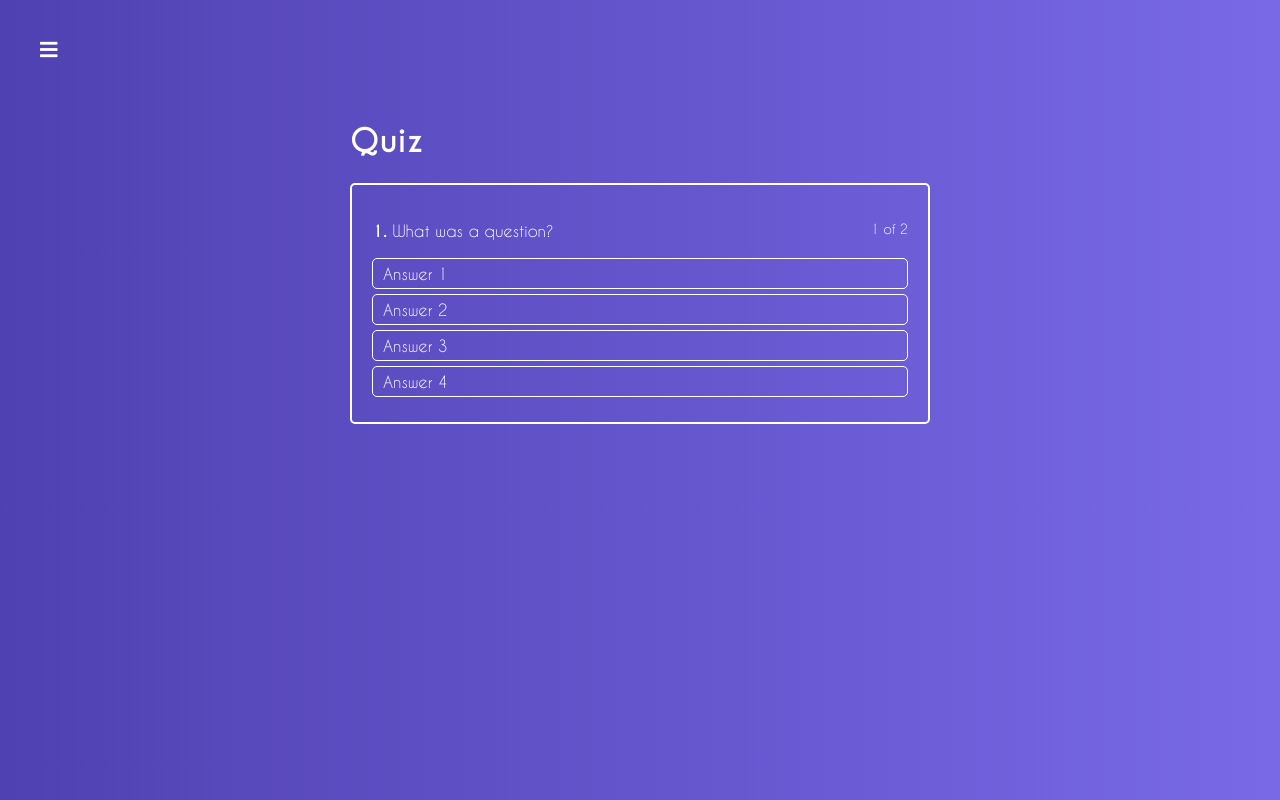
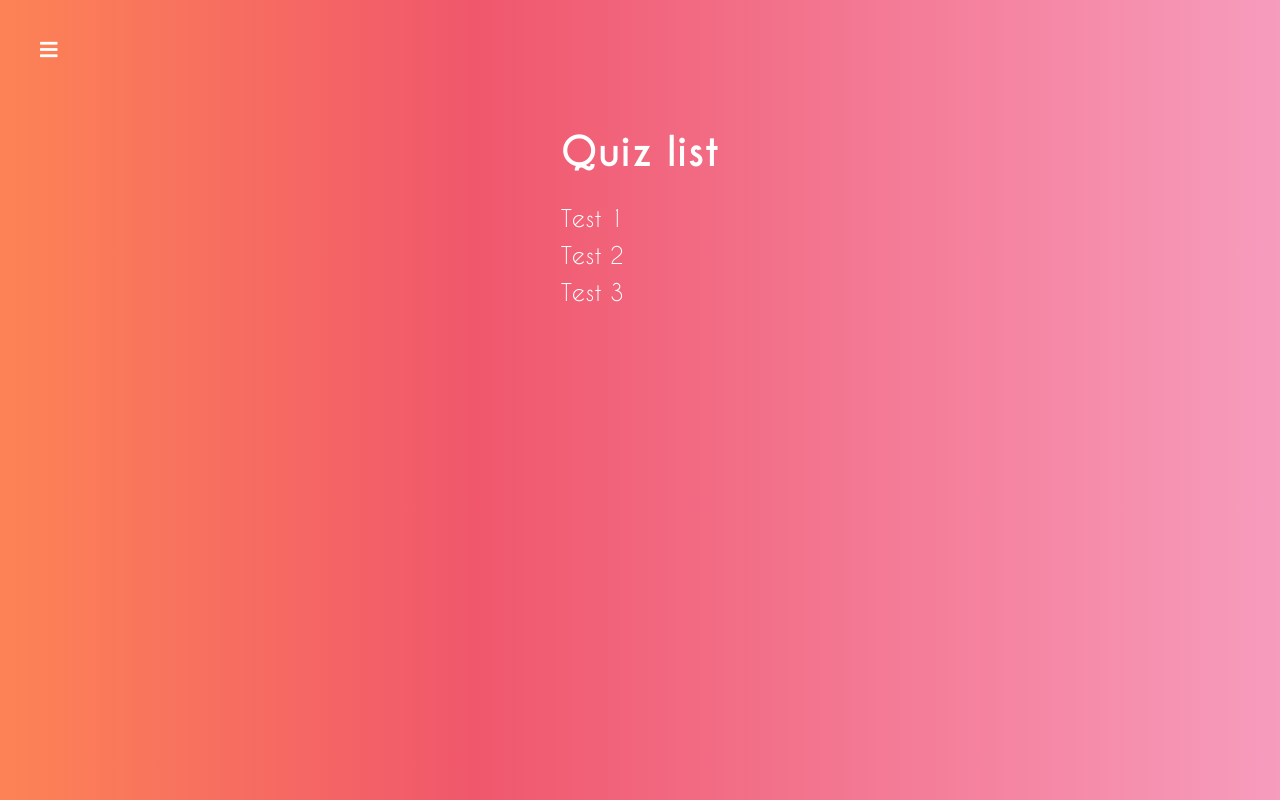
Before and after one commit to Maryan-Serpneviy/quiz-app_react-redux, a React app: page / in a window 1280 px wide. Built offline with nearby package versions, Linux system fonts and the light colour scheme.

Commit message:
Upd: app routing

```diff
--- a/src/components/App.tsx
+++ b/src/components/App.tsx
@@ -1,11 +1,20 @@
 import React from 'react'
+import { Switch, Route } from 'react-router-dom'
 import Layout from '~hoc/Layout'
+import Auth from '~cn/Auth'
+import Creator from '~cn/Creator'
+import List from '~cn/List'
 import Quiz from '~cn/Quiz'
 
 export default function App() {
     return (
         <Layout>
-            <Quiz />
+            <Switch>
+                <Route path="/auth" component={Auth} />
+                <Route path="/creator" component={Creator} />
+                <Route path="/quiz/:id" component={Quiz} />
+                <Route path="/" component={List} />
+            </Switch>
         </Layout>
     )
 }
--- a/src/components/CompletedQuiz/CompletedQuiz.tsx
+++ b/src/components/CompletedQuiz/CompletedQuiz.tsx
@@ -1,5 +1,6 @@
 import React from 'react'
 import PropTypes, { InferProps } from 'prop-types'
+import { Link } from 'react-router-dom'
 import Button from '~cm/Button'
 import classes from './CompletedQuiz.module.scss'
 
@@ -28,6 +29,9 @@ const CompletedQuiz: React.FC<Props> = (props: InferProps<typeof CompletedQuiz.p
 
          <p className={classes.result}>You scored <b>{getSuccessRate()}%</b></p>
          <button className={classes.button} onClick={restartQuiz}>Try again</button>
+         <Link to="/">
+            <button className={classes.button}>Quiz List</button>
+         </Link>
          {/* <Button onClick={restartQuiz} type="primary">Try again</Button>
          <Button type="success">Quiz list</Button> */}
       </div>
--- a/src/components/Navigation/Drawer/Drawer.tsx
+++ b/src/components/Navigation/Drawer/Drawer.tsx
@@ -1,17 +1,27 @@
 import React from 'react'
+import { NavLink } from 'react-router-dom'
 import PropTypes, { InferProps } from 'prop-types'
 import BackDrop from '~cm/Navigation/BackDrop'
 import classes from './Drawer.module.scss'
 
 const links = [
-   1, 2, 3
+   { to: '/', label: 'Quiz list', exact: true },
+   { to: '/auth', label: 'Authorize', exact: false },
+   { to: '/creator', label: 'Create quiz', exact: false }
 ]
 
 const Drawer: React.FC<Props> = ({ isOpen, hideMenu }: InferProps<typeof Drawer.propTypes>) => {
    const renderLinks = () => {
       return links.map((link, index) => (
          <li key={index}>
-            <a>Link {link}</a>
+            <NavLink
+               to={link.to}
+               activeClassName={classes.active}
+               exact={link.exact}
+               onClick={hideMenu}
+            >
+               {link.label}
+            </NavLink>
          </li>
       ))
    }
--- /dev/null
+++ b/src/containers/Auth/Auth.tsx
@@ -0,0 +1,11 @@
+import React, { Component } from 'react'
+
+export default class Auth extends Component {
+   render() {
+      return (
+         <div>
+            <h1>Auth</h1>
+         </div>
+      )
+   }
+}
--- /dev/null
+++ b/src/containers/Auth/index.ts
@@ -0,0 +1,2 @@
+import Auth from './Auth'
+export default Auth
--- /dev/null
+++ b/src/containers/Creator/Creator.tsx
@@ -0,0 +1,11 @@
+import React, { Component } from 'react'
+
+export default class Creator extends Component {
+   render() {
+      return (
+         <div>
+            <h1>Quiz creator</h1>
+         </div>
+      )
+   }
+}
--- /dev/null
+++ b/src/containers/Creator/index.ts
@@ -0,0 +1,2 @@
+import Creator from './Creator'
+export default Creator
--- /dev/null
+++ b/src/containers/List/List.module.scss
@@ -0,0 +1,38 @@
+.quizlist {
+   display: flex;
+   justify-content: center;
+   padding-top: 100px;
+   flex-grow: 1;
+   width: 100%;
+   background: linear-gradient(
+      90deg,
+      #fd8355 0%,
+      #f0576c 37%,
+      #f79cbd 100%
+   );
+
+   h1 {
+      color: #fff;
+      font-size: 40px;
+   }
+
+   ul {
+      list-style: none;
+      margin: 0;
+      padding: 0;
+   }
+
+   li {
+      margin-bottom: 10px;
+      font-size: 23px;
+   }
+
+   a {
+      text-decoration: none;
+      color: #fff;
+
+      &:hover {
+         color: #363f54;
+      }
+   }
+}
--- /dev/null
+++ b/src/containers/List/List.tsx
@@ -0,0 +1,29 @@
+import React, { Component } from 'react'
+import { NavLink } from 'react-router-dom'
+import classes from './List.module.scss'
+
+export default class List extends Component {
+   renderQuizes() {
+      return [1, 2, 3].map((quiz, i) => (
+         <li key={i}>
+            <NavLink to={`/quiz/${quiz}`}>
+               Test {quiz}
+            </NavLink>
+         </li>
+      ))
+   }
+
+   render() {
+      return (
+         <div className={classes.quizlist}>
+            <div>
+               <h1>Quiz list</h1>
+
+               <ul>
+                  {this.renderQuizes()}
+               </ul>
+            </div>
+         </div>
+      )
+   }
+}
--- /dev/null
+++ b/src/containers/List/index.ts
@@ -0,0 +1,2 @@
+import List from './List'
+export default List
--- a/src/containers/Quiz/Quiz.tsx
+++ b/src/containers/Quiz/Quiz.tsx
@@ -33,6 +33,34 @@ export default class Quiz extends Component {
             correct: 3
          }
       ]
+   }
+
+   render() {
+      const { current, quiz, answerStatus, completed, results } = this.state
+
+      return (
+         <div className={classes.Quiz}>
+            <div className={classes.wrapper}>
+               <h1>Quiz</h1>
+
+               {!completed && <ActiveQuiz
+                  current={current + 1}
+                  total={quiz.length}
+                  question={quiz[current].question}
+                  answers={quiz[current].answers}
+                  onAnswerClick={this.onAnswerClick}
+                  status={answerStatus}
+               />}
+
+               {completed && (
+                  <CompletedQuiz
+                     quiz={quiz}
+                     results={results}
+                     restartQuiz={this.restartQuiz}
+               />)}
+            </div>
+         </div>
+      )
    }
 
    onAnswerClick = (id: number) => {
@@ -89,32 +117,4 @@ export default class Quiz extends Component {
          results: []
       })
    }
-
-   render() {
-      const { current, quiz, answerStatus, completed, results } = this.state
-
-      return (
-         <div className={classes.Quiz}>
-            <div className={classes.wrapper}>
-               <h1>Quiz</h1>
-
-               {!completed && <ActiveQuiz
-                  current={current + 1}
-                  total={quiz.length}
-                  question={quiz[current].question}
-                  answers={quiz[current].answers}
-                  onAnswerClick={this.onAnswerClick}
-                  status={answerStatus}
-               />}
-
-               {completed && (
-                  <CompletedQuiz
-                     quiz={quiz}
-                     results={results}
-                     restartQuiz={this.restartQuiz}
-               />)}
-            </div>
-         </div>
-      )
-   }
 }
--- a/src/index.tsx
+++ b/src/index.tsx
@@ -1,6 +1,13 @@
 import React from 'react'
 import ReactDOM from 'react-dom'
+import { HashRouter as Router } from 'react-router-dom'
 import App from './components/App'
 import './index.scss'
 
-ReactDOM.render(<App/>, document.querySelector('#root'))
+const app = (
+   <Router>
+      <App />
+   </Router>
+)
+
+ReactDOM.render(app, document.querySelector('#root'))
```
